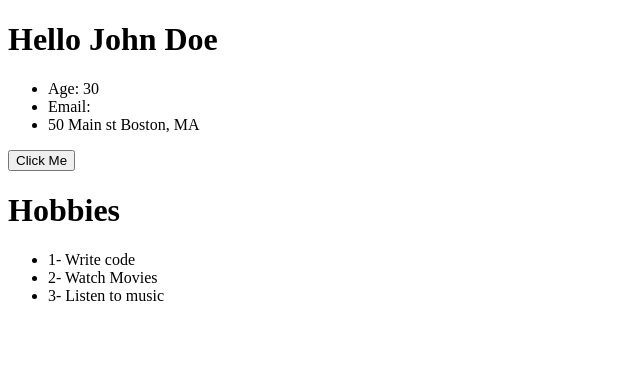
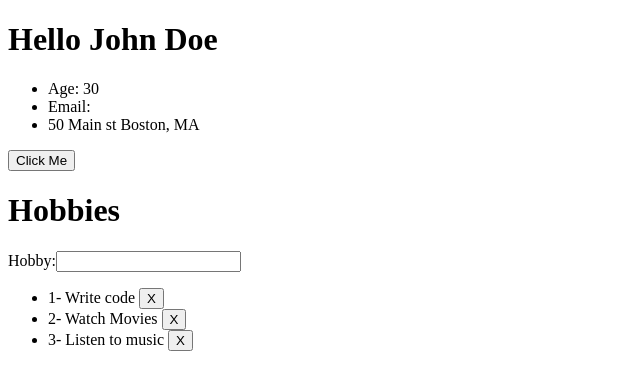
Before and after one commit to DarushDev/my-angular4-sample-app, an Angular app: page / in a window 1280 px wide. Shown: the top 390 px of the page, without its empty margins (0-640 px from the left). Built offline with nearby package versions, Linux system fonts and the light colour scheme.

Commit message:
Add and delete hobbies

```diff
--- a/src/app/components/user/user.component.html
+++ b/src/app/components/user/user.component.html
@@ -8,6 +8,14 @@
 <button (click)="onClick()">Click Me</button>
 
 <h1>Hobbies</h1>
+<form (submit)="addHobby(hobby.value)">
+  <div>
+    <label for="hobby">Hobby:</label>
+    <input type="text" #hobby>
+  </div>
+</form>
 <ul>
-  <li *ngFor="let hobby of hobbies; let i = index">{{i + 1}}- {{hobby}}</li>
+  <li *ngFor="let hobby of hobbies; let i = index">
+    {{i + 1}}- {{hobby}} <button (click)="deleteHobby(hobby)">X</button>
+  </li>
 </ul>
--- a/src/app/components/user/user.component.ts
+++ b/src/app/components/user/user.component.ts
@@ -33,6 +33,16 @@
     this.hobbies.push('New Hobby');
   }
 
+  addHobby(hobby) {
+    console.log(hobby);
+    this.hobbies.unshift(hobby);
+    return false;
+  }
+
+  deleteHobby(hobby) {
+    this.hobbies.splice(this.hobbies.indexOf(hobby), 1);
+  }
+
 }
 
 interface  Address {
```
